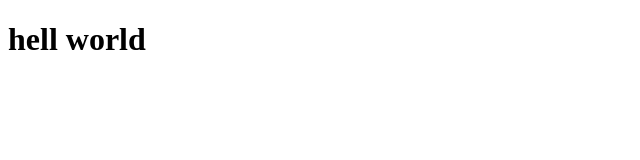
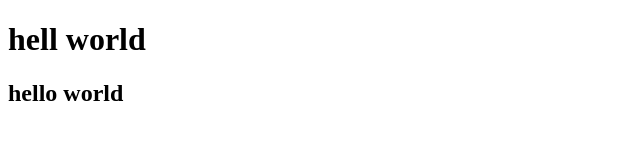
Before and after one commit to eeshan1817/test, a plain HTML site: page index.html in a window 1280 px wide. Shown: the whole page, without its empty margins (0-640 px from the left). Drawn offline with Linux system fonts and the light colour scheme.

Commit message:
commit for branch2

```diff
--- a/index.html
+++ b/index.html
@@ -7,5 +7,8 @@
 </head>
 <body>
     <h1>hell world</h1>
+    <h2>
+    hello world
+    </h2>
 </body>
 </html>
```
